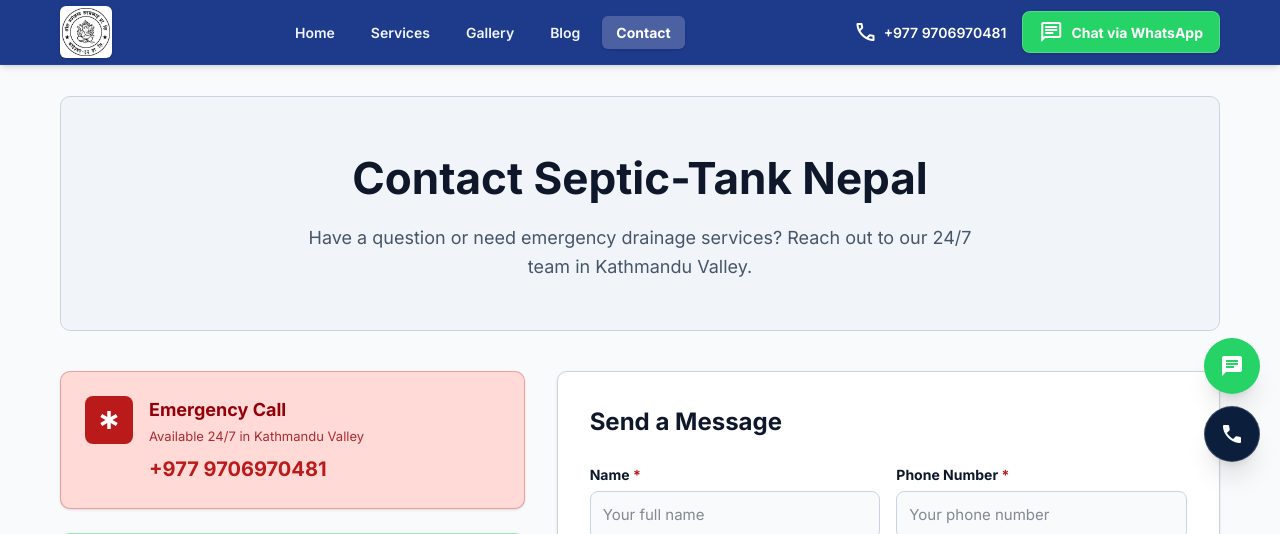
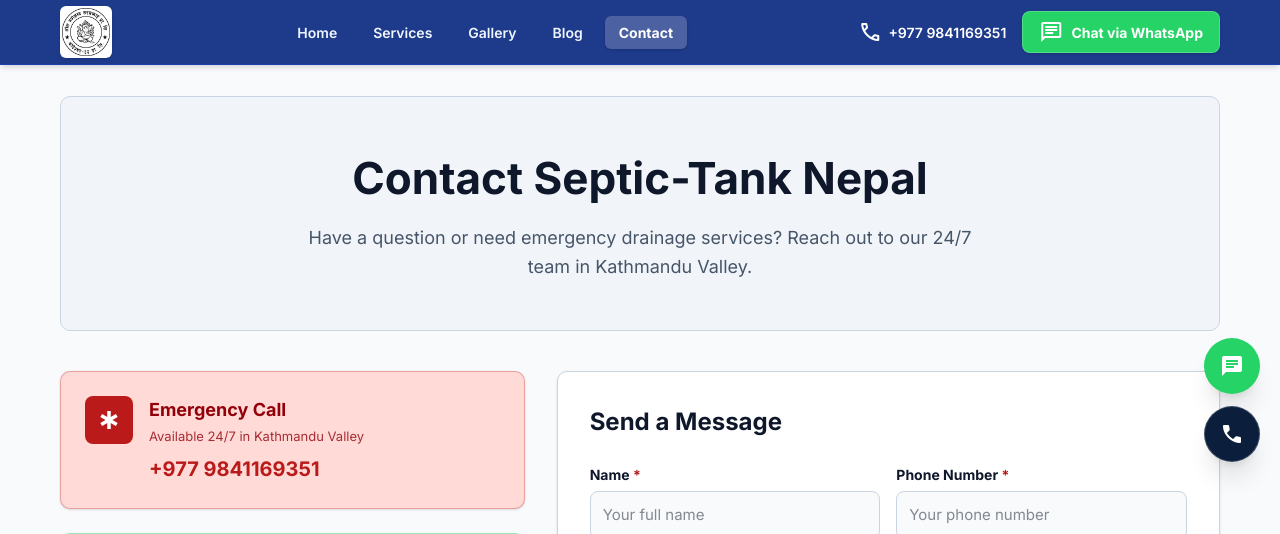
Before and after one commit to Thapa-G/Septictanknepal, a Next.js app in the folder frontend/: page /contact in a window 1280 px wide. Shown: the top 534 px of the page. Built offline with nearby package versions, Linux system fonts and the light colour scheme; no server answers.

Commit message:
number update

```diff
--- a/frontend/src/app/admin/company/page.tsx
+++ b/frontend/src/app/admin/company/page.tsx
@@ -142,7 +142,7 @@
                   className="w-full bg-[#f8fafc] border border-[#cbd5e1] rounded-xl p-3 text-[14px] form-input font-mono"
                 />
                 <p className="text-[12px] text-[#64748b] mt-1">
-                  Used for all WhatsApp chat links (e.g. 9800000000 or 9779765355755).
+                  Used for all WhatsApp chat links (e.g. 9841169351 or 9779841169351).
                 </p>
               </div>
             </div>
--- a/frontend/src/components/seo/LocalBusinessSchema.tsx
+++ b/frontend/src/components/seo/LocalBusinessSchema.tsx
@@ -8,8 +8,8 @@
 export default function LocalBusinessSchema({ company }: LocalBusinessSchemaProps) {
   const siteUrl = (process.env.NEXT_PUBLIC_SITE_URL || 'https://omganeshayasarsafai.com.np').replace(/\/+$/, '');
   const companyName = company?.company_name || 'Septic-Tank Nepal';
-  const phone = company?.emergency_phone || '+977 9706970481';
-  const whatsapp = company?.whatsapp_number || '9706970481';
+  const phone = company?.emergency_phone || '+977 9841169351';
+  const whatsapp = company?.whatsapp_number || '9841169351';
 
   const address = company?.address || 'Kathmandu, Bagmati Province, Nepal';
   const lat = company?.latitude || 27.7172;
@@ -82,7 +82,7 @@
       },
     ],
     sameAs: [
-      whatsapp ? `https://wa.me/${whatsapp.replace(/[^0-9]/g, '')}` : `https://wa.me/9706970481`,
+      whatsapp ? `https://wa.me/${whatsapp.replace(/[^0-9]/g, '')}` : `https://wa.me/9841169351`,
     ].filter(Boolean),
     contactPoint: [
       {
--- a/frontend/src/components/seo/ServiceDetailSchema.tsx
+++ b/frontend/src/components/seo/ServiceDetailSchema.tsx
@@ -15,7 +15,7 @@
   ).replace(/\/+$/, '');
 
   let companyName = 'Septic-Tank Nepal';
-  let phone = '+977 9706970481';
+  let phone = '+977 9841169351';
 
   if (company) {
     if (company.company_name) {
--- a/frontend/src/components/seo/ServicesCatalogSchema.tsx
+++ b/frontend/src/components/seo/ServicesCatalogSchema.tsx
@@ -15,7 +15,7 @@
   ).replace(/\/+$/, '');
 
   let companyName = 'Septic-Tank Nepal';
-  let phone = '+977 9706970481';
+  let phone = '+977 9841169351';
 
   if (company) {
     if (company.company_name) {
--- a/frontend/src/config/company.ts
+++ b/frontend/src/config/company.ts
@@ -4,8 +4,8 @@
   id: 1,
   company_name: 'Septic-Tank Nepal',
   logo_url: '/images/logo.jpg',
-  whatsapp_number: '9706970481',
-  emergency_phone: '+977 9706970481',
+  whatsapp_number: '9841169351',
+  emergency_phone: '+977 9841169351',
   email: 'info@omganeshayasarsafai.com.np',
   address: 'Kathmandu, Bagmati Province, Nepal',
   latitude: 27.7172,
```
